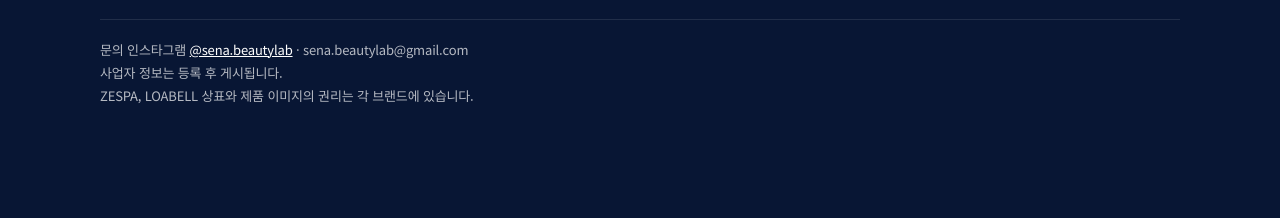
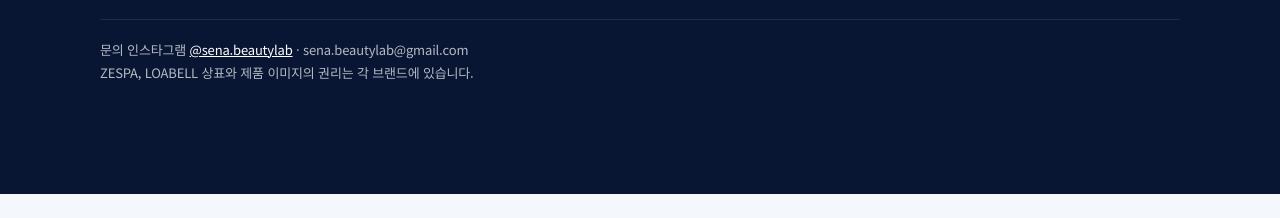
Before and after one commit to BanacleBoss/sena-seller, a plain HTML site: page about.html in a window 1280 px wide. Shown: the part 2822-3040 px from the top of the page. After the commit the page ends 3016 px from the top, so only its background shows below. Drawn offline with Linux system fonts and the light colour scheme.

Commit message:
하단 사업자 정보 안내 문구 삭제
Co-Authored-By: Claude Opus 5.5 <noreply@anthropic.com>
Claude-Session: https://claude.ai/code/session_012yCbdh7RNx1veFJZUhEdWd

```diff
--- a/about.html
+++ b/about.html
@@ -412,7 +412,6 @@ pre.summary{white-space:pre-wrap;background:var(--bg);border-radius:12px;padding
   </div>
   <div class="bottom">
     문의 인스타그램 <a class="t" href="https://www.instagram.com/sena.beautylab/" target="_blank" rel="noopener">@sena.beautylab</a> · sena.beautylab@gmail.com<br>
-    사업자 정보는 등록 후 게시됩니다.<br>
     ZESPA, LOABELL 상표와 제품 이미지의 권리는 각 브랜드에 있습니다.
   </div>
 </div></footer>
```
Also changed, not shown: index.html (+0 -1 lines).
